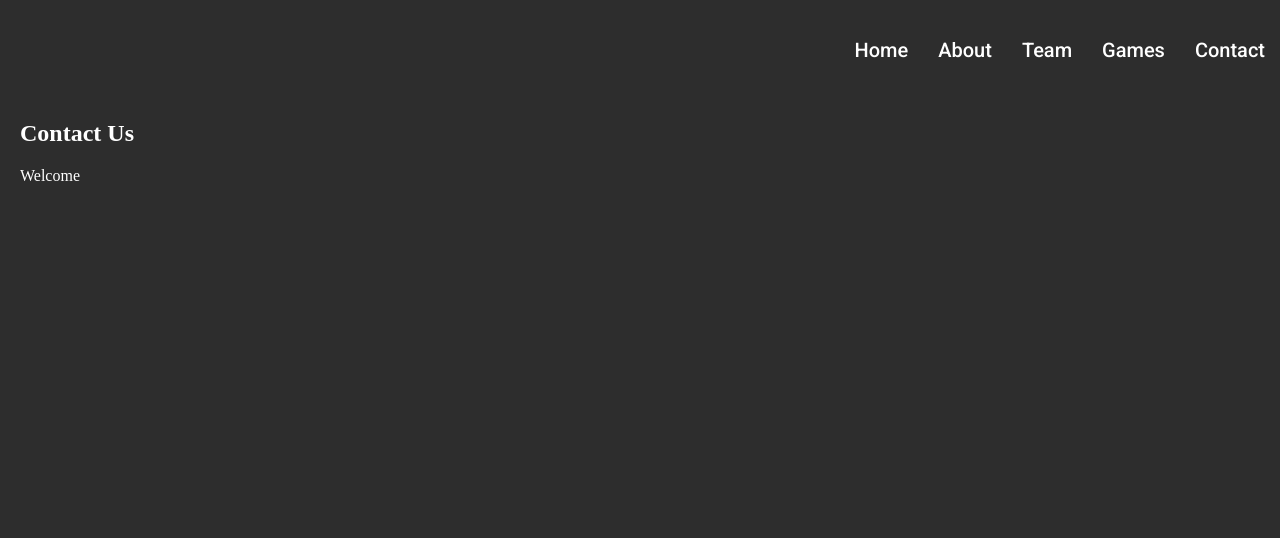
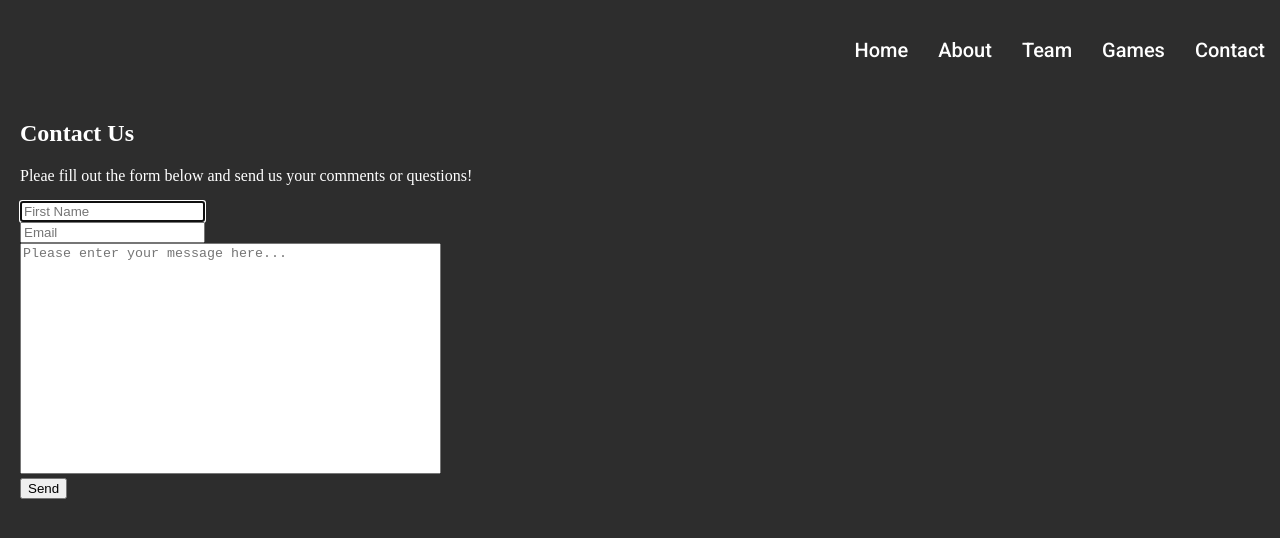
Before and after one commit to CodebyteStudios/codebytestudios.github.io, a Jekyll site: the page built from contact.html, in a window 1280 px wide. Shown: the top 538 px of the page. Built offline with Jekyll 4.4.1, drawn with Linux system fonts in a browser that asks for light colours.

Commit message:
Added contact form

```diff
--- a/_layouts/master.html
+++ b/_layouts/master.html
@@ -4,7 +4,9 @@
         <link href='http://fonts.googleapis.com/css?family=Roboto:500' rel='stylesheet' type='text/css'>
         <link rel="stylesheet" type="text/css" href="/stylesheets/master.css">
         <link rel="stylesheet" type="text/css" href="/stylesheets/navi.css">
+        <meta {{page.meta}}>
         <script src="/scripts/navi.js"></script>
+        <script src="/scripts/validate.js"></script>
         <title>{{page.title}}</title>
     </head>
     <body>
--- a/contact.html
+++ b/contact.html
@@ -4,4 +4,12 @@ title: Codebyte Stuidos - About Us
 ---
 
 <h2>Contact Us</h2>
-<p>Welcome</p>
+<p>Pleae fill out the form below and send us your comments or questions!</p>
+<form action="http://getsimpleform.com/messages?form_api_token=20b64bd110a5efccb4039a0e1ca5bbd6" method="post">
+  <input type="hidden" name="redirect_to" value="http://codebytestudios.github.io/thank_you.html">
+  <!-- all your input fields here.... -->
+  <input type="text" name="firstname" placeholder="First Name" autofocus required /><br />
+  <input type="email" name="email" placeholder="Email" required /><br />
+  <textarea name="message" placeholder="Please enter your message here..." required cols="50" rows="15"></textarea><br />
+  <input type='submit' value='Send' />
+</form>
--- a/stylesheets/master.css
+++ b/stylesheets/master.css
@@ -3,6 +3,9 @@ body {
     padding: 0px;
     background-color: rgb(45, 45, 45);
     color: rgb(255, 255, 255);
+}
+textarea {
+    resize: none;
 }
 header {
     margin: 0 auto;
```
Also changed, not shown: thank_you.html (added, +7 -0 lines).
